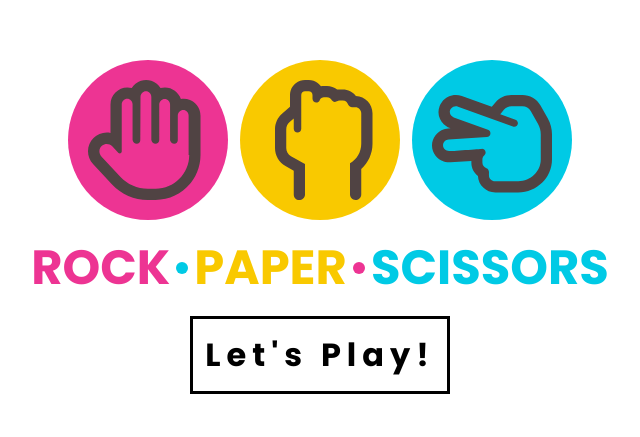
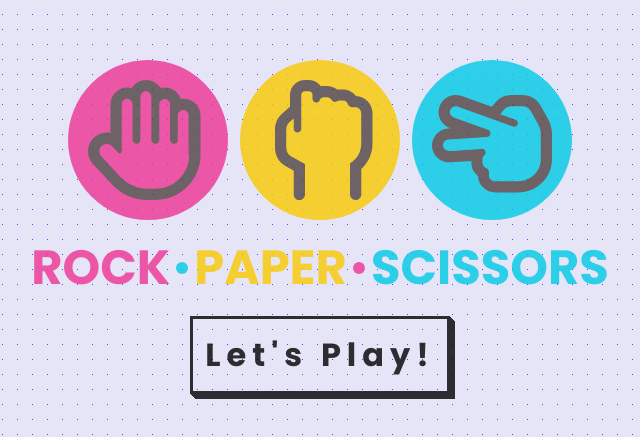
Before and after one commit to deividas-aldonis/odin-rock-paper-scissors, a plain HTML site: page index.html in a window 1280 px wide. Shown: the part 173-610 px from the top of the page, without its empty margins (320-960 px from the left). Drawn offline with Linux system fonts and the light colour scheme.

Commit message:
Add prettier config and additional css rules to intro

```diff
--- a/app.js
+++ b/app.js
@@ -1 +1 @@
-console.log("Hello World!");
+console.log('Hello World!');
--- a/index.html
+++ b/index.html
@@ -88,7 +88,7 @@
                 <div class="scissors">SCISSORS</div>
             </div>
             <!-- Intro Button -->
-      <div class="intro-button">Let's Play!</div>
+            <div class="btn">Let's Play!</div>
         </div>
         <script src="app.js"></script>
     </body>
--- a/style.css
+++ b/style.css
@@ -5,6 +5,10 @@
 
 body {
   font-family: "Poppins", sans-serif;
+  background-color: #e5e5f7;
+  opacity: 0.8;
+  background-image: radial-gradient(#444cf7 0.75px, #e5e5f7 0.75px);
+  background-size: 15px 15px;
 }
 
 .container {
@@ -83,12 +87,23 @@ body {
 }
 
 /* Intro Button */
-
-.intro-button {
+.btn {
   font-size: 32px;
   font-weight: bold;
   letter-spacing: 6px;
   border: 3px solid black;
   padding: 12px;
-  width: max-content;
+  cursor: pointer;
+  box-shadow: 1px 1px 0px 0px, 2px 2px 0px 0px, 3px 3px 0px 0px, 4px 4px 0px 0px,
+    5px 5px 0px 0px;
+  position: relative;
+  user-select: none;
+  -webkit-user-select: none;
+  touch-action: manipulation;
 }
+
+.btn:active {
+  box-shadow: 0px 0px 0px 0px;
+  top: 5px;
+  left: 5px;
+}
```
Also changed, not shown: .prettierrc.json (added). Lines whose indentation alone changed are shown as unchanged.
